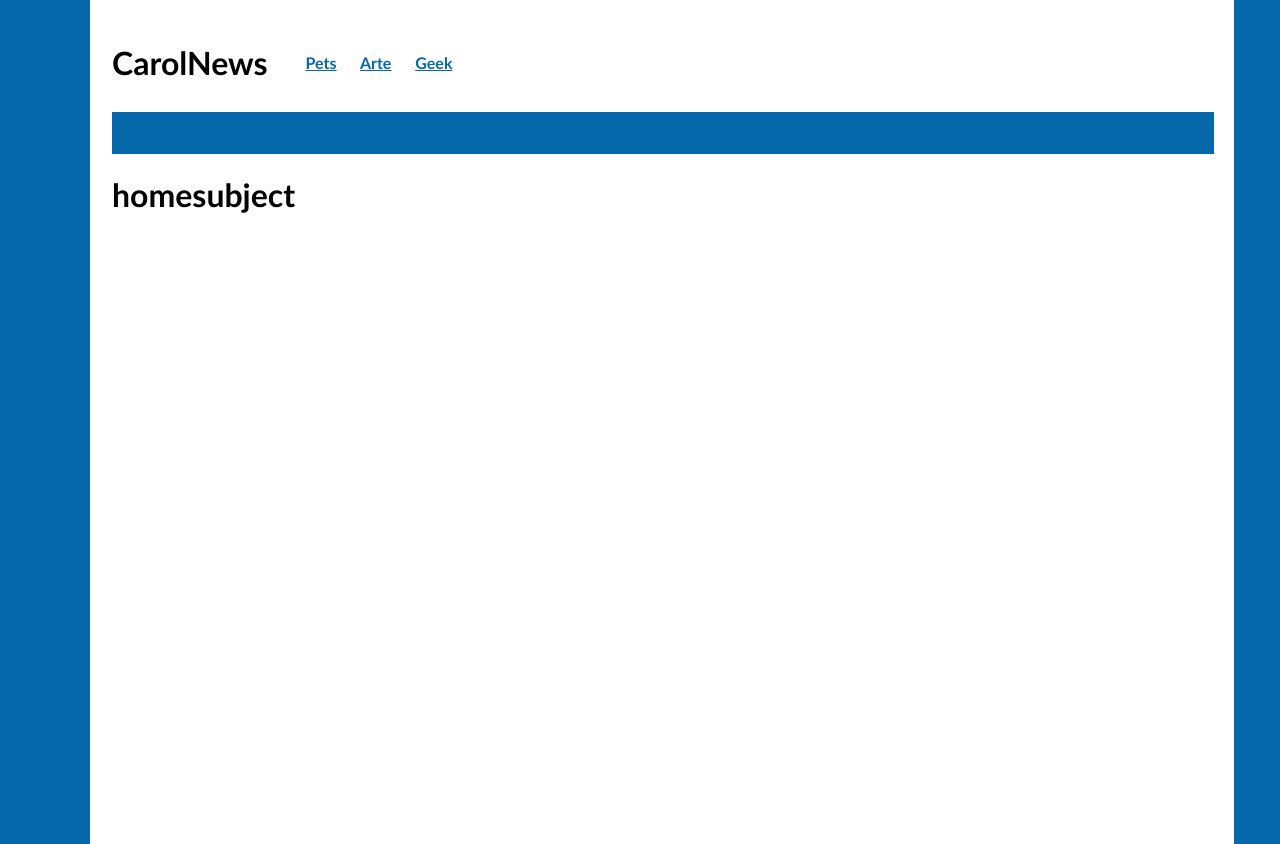
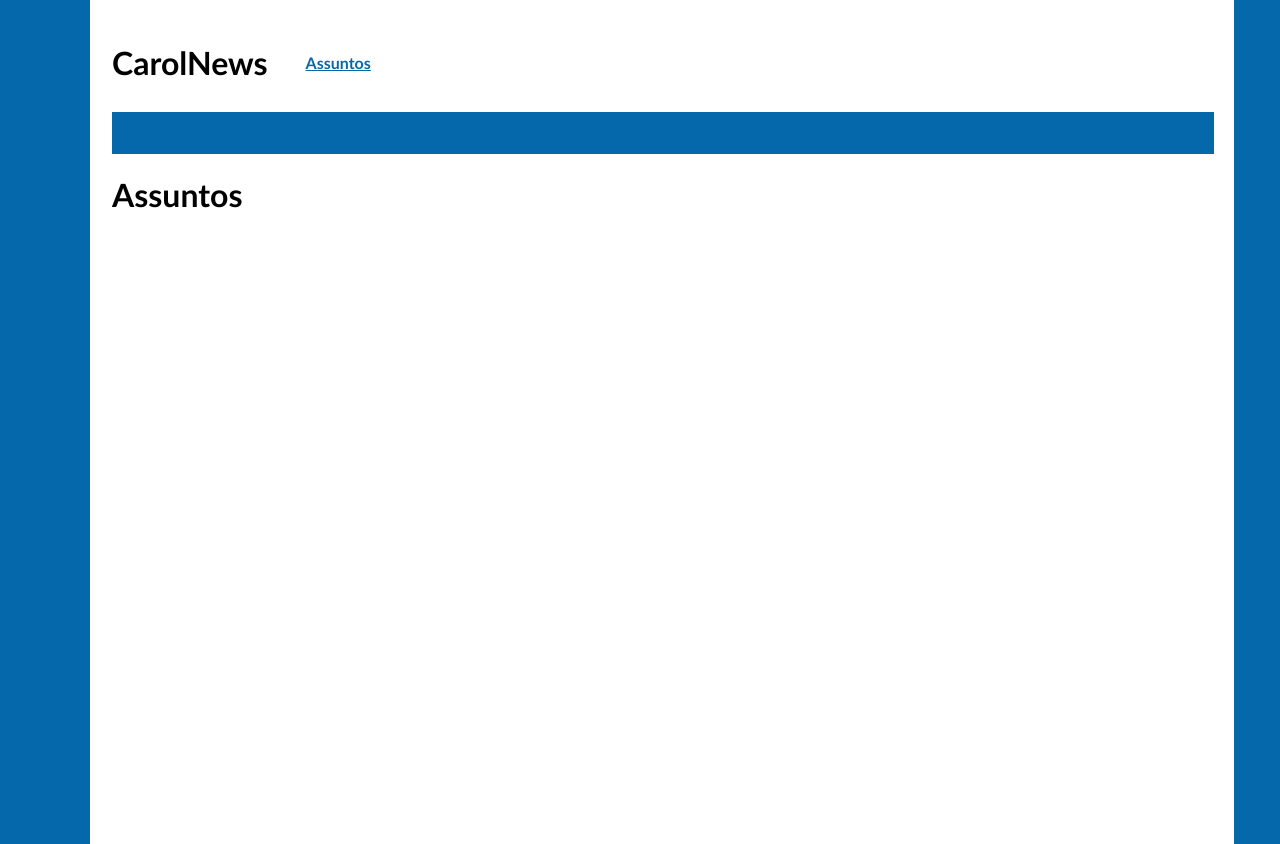
Before and after one commit to CarolinaMargiotti/SiteDeNoticiasUser, a Flask app: page /homesubject in a window 1280 px wide. Run offline with Flask 2, Linux system fonts and the light colour scheme; data that the repository does not hold is empty.

Commit message:
pagina de assuntos e visualizar noticias por assunto navegavel com endpoint

```diff
--- a/controllers/__init__.py
+++ b/controllers/__init__.py
@@ -1,13 +1,15 @@
 import os
-from flask import Blueprint, current_app,request
+from flask import Blueprint, current_app, make_response,request
 
 from controllers.news_controller import home as news_home
 from controllers.news_controller import newsPost as news_post
-from controllers.news_controller import homeSubject as news_home_subject
+from controllers.subjects_controller import subjectsList as subjects_list
+from controllers.subjects_controller import newsBySubjects as news_by_subjects
 
 template_dir = os.path.abspath('sitedenoticiasuser/templates/')
 
 news_bp = Blueprint("news",__name__,template_folder=template_dir)
+subjects_bp = Blueprint("subjects",__name__,template_folder=template_dir)
 
 @news_bp.route("/")
 def home():
@@ -17,10 +19,21 @@ def home():
 
     return news_home(limit,pageNumber)
 
-@news_bp.route("/<string:subject>")
-def homeSubject(subject):
-    return news_home_subject(subject)
-
 @news_bp.route("/newsPost/<int:postId>")
 def newsPost(postId):
     return news_post(postId)
+
+
+@subjects_bp.route("/homesubject/<string:subject>")
+def subjectsList(subject):
+    req = request.args
+    pageNumber = req.get("pageNumber",1)
+    limit = req.get("limit",4)
+    return news_by_subjects(pageNumber,limit,subject)
+
+@subjects_bp.route("/homesubject")
+def homeSubject():
+    req = request.args
+    pageNumber = req.get("pageNumber",1)
+    limit = req.get("limit",4)
+    return subjects_list(pageNumber,limit)
--- a/controllers/news_controller.py
+++ b/controllers/news_controller.py
@@ -1,14 +1,11 @@
 from flask import jsonify, render_template
 import requests
 from controllers.subjects_controller import getAllSubjects
-
 
 #import dos models
 from models.news import news as noticias
 
 baseUrl="http://127.0.0.1:8080"
-
-assuntos = ['pets','arte','geek']
 
 def getNews(startNumber,limit):
     try:
@@ -24,19 +21,6 @@ def getNewsPost(id):
     except:
         return {}
 
-def getSubjects():
-    return assuntos
-
-def getSubjectFromId(id):
-    return assuntos[id]
-
-def getNewsSubjects(subject):
-    noticias=[]
-    # for news in getNews():
-    #     if news['assunto'] == subject:
-    #         noticias.append(news)
-    return noticias
-
 #retorno dos templates
 
 def home(limit,pageNumber):
@@ -44,9 +28,6 @@ def home(limit,pageNumber):
     assuntos = getAllSubjects()
     return render_template("home.html",newsList=noticias,subjects=assuntos)
 
-def homeSubject(subject):
-    noticias = getNewsSubjects(subject)
-    return render_template("homeSubject.html",newsList=noticias,subject=subject)
 
 def newsPost(id):
     noticia = getNewsPost(id)
--- a/controllers/subjects_controller.py
+++ b/controllers/subjects_controller.py
@@ -17,9 +17,32 @@ def getAllSubjects():
     except:
         return []
 
+def getSubjects(startNumber,limit):
+    try:
+        response = requests.get(f"{baseUrl}/getsubjects?startNumber={startNumber}&quantity={limit}")
+        return response.json()
+    except:
+        return []
+
 def getSubjectById(id):
     try:
         response = requests.get(f"{baseUrl}/getnewsbyid?id={id}")
         return response.json()
     except:
         return {}
+
+def getNewsSubjects(startNumber,limit,subject):
+    try:
+        response = requests.get(f'{baseUrl}/getallnewsbysubject?startNumber={startNumber}&quantity={limit}&assunto={subject}')
+        return response.json()
+    except:
+        return []
+
+def subjectsList(pageNumber,limit):
+    assuntos = getSubjects(pageNumber,limit)
+    return render_template("homeSubjects.html",subjects=assuntos)
+
+def newsBySubjects(startNumber,limit,subject):
+    assunto = getSubjectById(subject)
+    noticias = getNewsSubjects(startNumber,limit,subject)
+    return render_template("newsBySubjects.html",newsList=noticias,subject=assunto)
--- a/server.py
+++ b/server.py
@@ -1,8 +1,9 @@
 from flask import Flask, render_template
-from controllers import news_bp
+from controllers import news_bp,subjects_bp
 
 app = Flask(__name__)
 app.register_blueprint(news_bp)
+app.register_blueprint(subjects_bp)
 
 if __name__ == '__main__':
     app.run()
--- a/templates/base.html
+++ b/templates/base.html
@@ -16,15 +16,7 @@
 					CarolNews
 				</h1>
 				<div class="menu">
-					<a href="{{url_for('news.homeSubject',subject='pets')}}"
-						>Pets</a
-					>
-					<a href="{{url_for('news.homeSubject',subject='arte')}}"
-						>Arte</a
-					>
-					<a href="{{url_for('news.homeSubject',subject='geek')}}"
-						>Geek</a
-					>
+					<a href="{{url_for('subjects.homeSubject')}}">Assuntos</a>
 				</div>
 			</div>
 			<hr class="headerHr" />
@@ -154,7 +146,7 @@
 		margin-left: 2%;
 	}
 
-	p{
+	p {
 		text-align: justify;
 		margin: -22px;
 		background-color: white;
--- /dev/null
+++ b/templates/homeSubjects.html
@@ -0,0 +1,13 @@
+{% block head %}
+<title>Assuntos</title>
+{% endblock %} {% extends 'base.html' %} {% block content %}
+<h1>Assuntos</h1>
+<dl>
+	{% for key,value in subjects.items() %}
+	<a class="subject" href="{{url_for('subjects.subjectsList',subject=key)}}"
+		>{{value}}</a
+	>
+	<br />
+	{% endfor %}
+</dl>
+{% endblock content %}
--- a/templates/homeSubject.html
+++ b/templates/newsBySubjects.html
@@ -1,12 +1,12 @@
 {% block head %}
 <title>{{subject}}</title>
 {% endblock %} {% extends 'base.html' %} {% block content %}
-<h1>{{subject}}</h1>
+<h1>{{subject.subjectName}}</h1>
 <dl>
 	{% for news in newsList %}
 	<dt>
 		<a href="{{url_for('news.newsPost',postId=news.id)}}"
-			>[{{news.assunto}}] {{news.titulo}}</a
+			>[{{subject.subjectName}}] {{news.titulo}}</a
 		>
 	</dt>
 	{% endfor %}
```
